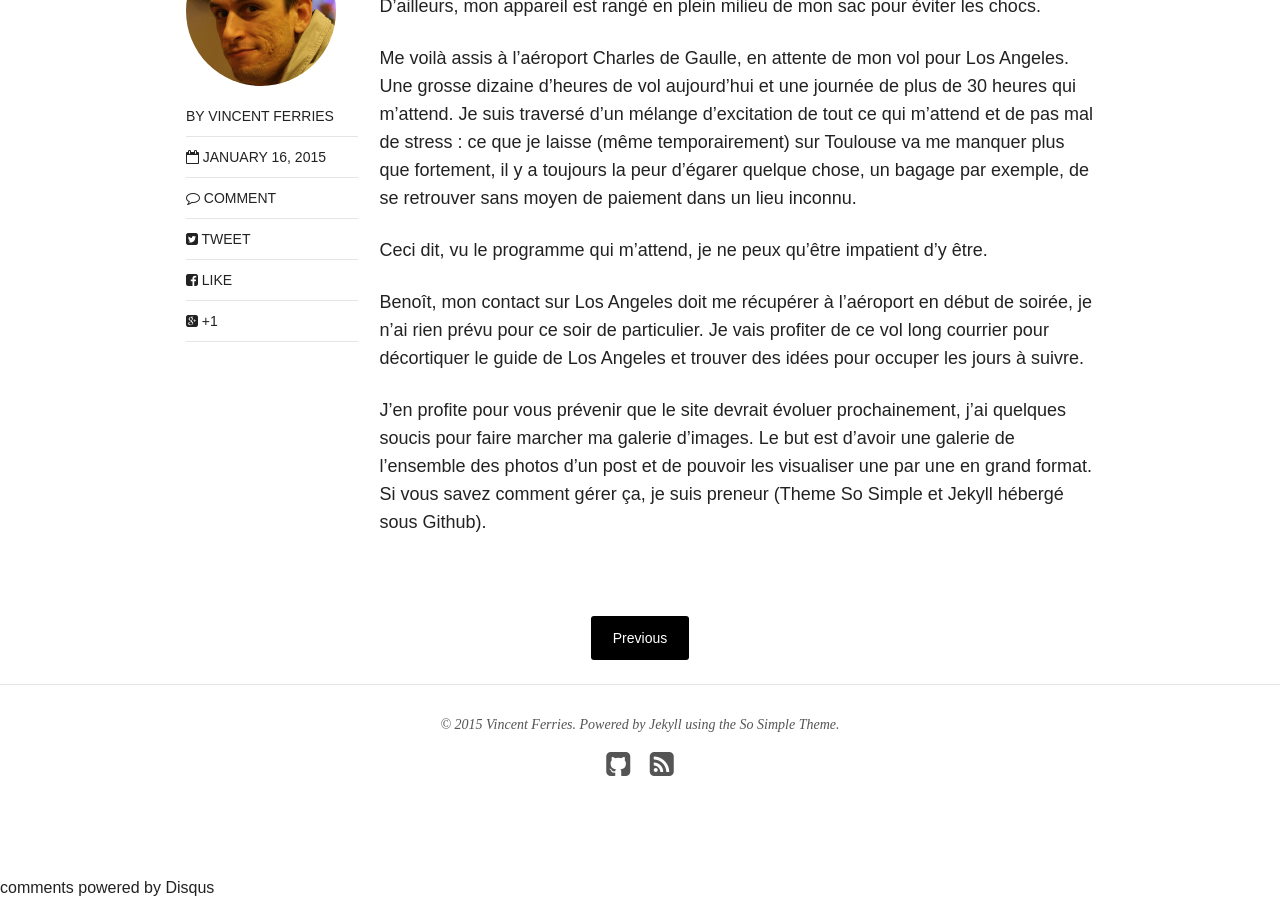
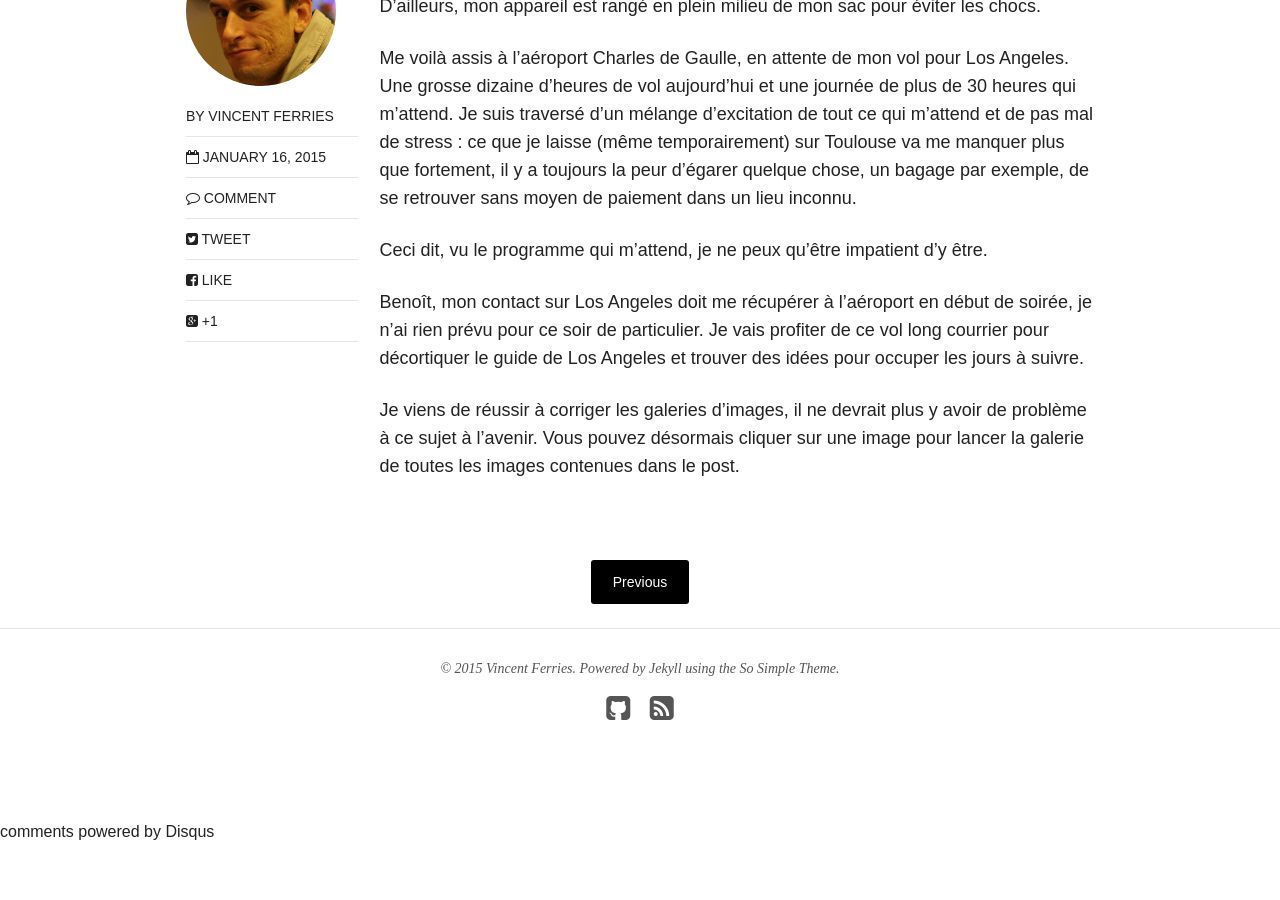
Before and after one commit to vferries/voyage, a Jekyll site: the page built from _posts/2015-01-16-depart.md, in a window 1280 px wide and 900 px high, scrolled down 660 px. Built offline with Jekyll 4.4.1, drawn with Linux system fonts in a browser that asks for light colours; nearby versions of some CDN libraries; comment, search, counter and statistics services are not loaded; after the commit the page ends 1504 px from its top, so only the background shows below that.

Commit message:
Rectification commentaire sur les images.

```diff
--- a/_posts/2015-01-16-depart.md
+++ b/_posts/2015-01-16-depart.md
@@ -19,4 +19,5 @@ Ceci dit, vu le programme qui m'attend, je ne peux qu'être impatient d'y être.
 Benoît, mon contact sur Los Angeles doit me récupérer à l'aéroport en début de soirée, je n'ai rien prévu pour ce soir de particulier.
 Je vais profiter de ce vol long courrier pour décortiquer le guide de Los Angeles et trouver des idées pour occuper les jours à suivre.
 
-J'en profite pour vous prévenir que le site devrait évoluer prochainement, j'ai quelques soucis pour faire marcher ma galerie d'images. Le but est d'avoir une galerie de l'ensemble des photos d'un post et de pouvoir les visualiser une par une en grand format. Si vous savez comment gérer ça, je suis preneur (Theme So Simple et Jekyll hébergé sous Github).
+Je viens de réussir à corriger les galeries d'images, il ne devrait plus y avoir de problème à ce sujet à l'avenir.
+Vous pouvez désormais cliquer sur une image pour lancer la galerie de toutes les images contenues dans le post.
```
